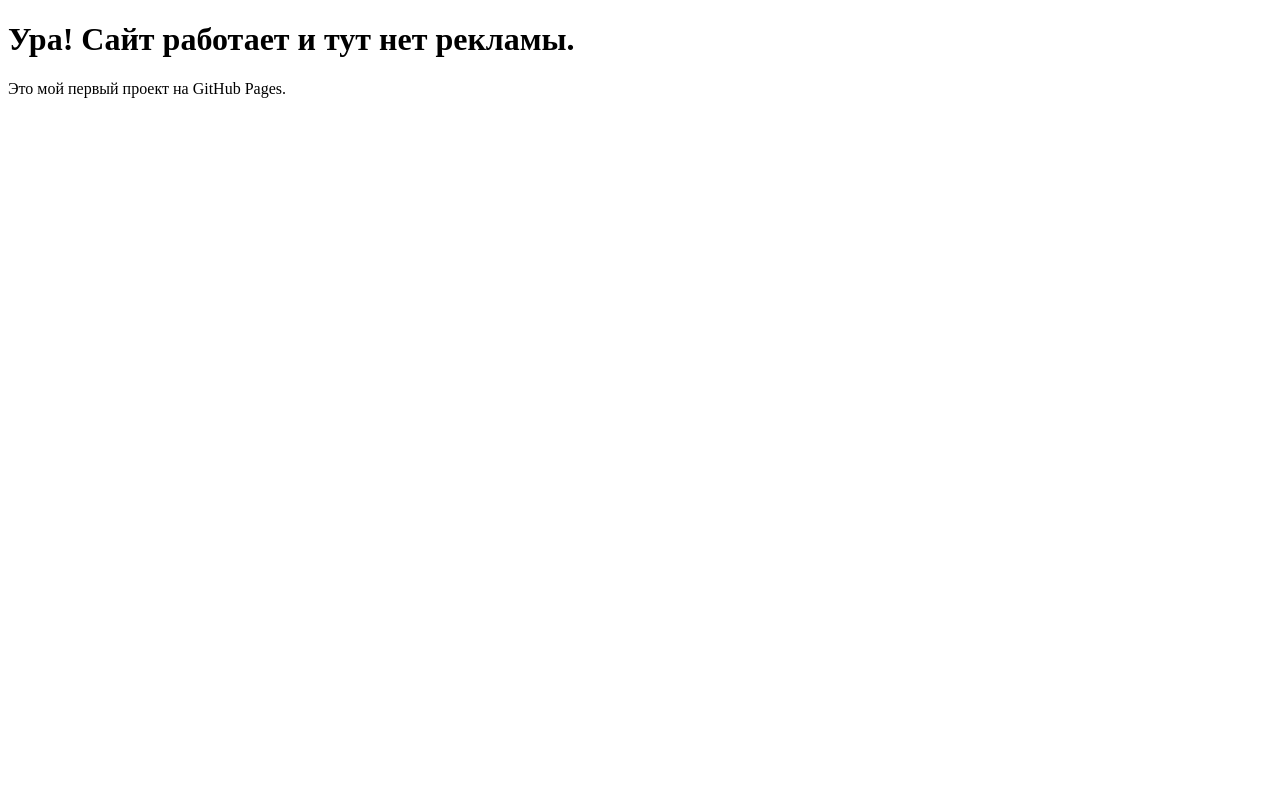
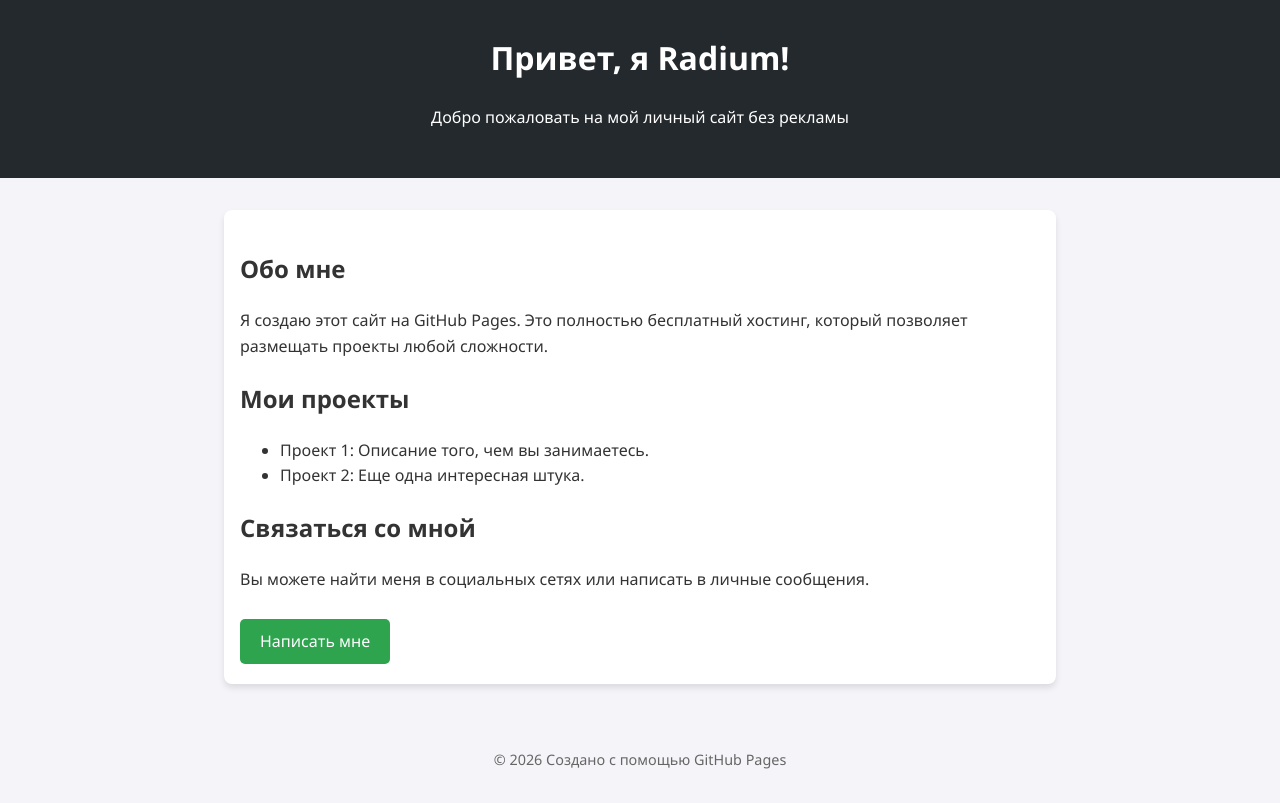
Before and after one commit to radiumpubg-hue/radium.github.io, a plain HTML site: page index.html in a window 1280 px wide. Drawn offline with Linux system fonts and the light colour scheme.

Commit message:
Revise index.html for personal website layout
Updated the HTML structure, added meta tags, and improved styles.

```diff
--- a/index.html
+++ b/index.html
@@ -1,10 +1,46 @@
 <!DOCTYPE html>
-<html>
+<html lang="ru">
 <head>
-    <title>Мой бесплатный сайт</title>
+    <meta charset="UTF-8">
+    <meta name="viewport" content="width=device-width, initial-scale=1.0">
+    <title>Мой Личный Сайт</title>
+    <style>
+        /* Основные стили для красоты */
+        body { font-family: 'Segoe UI', Tahoma, Geneva, Verdana, sans-serif; margin: 0; line-height: 1.6; color: #333; background: #f4f4f9; }
+        header { background: #24292e; color: #fff; padding: 2rem 1rem; text-align: center; }
+        .container { max-width: 800px; margin: 2rem auto; padding: 0 1rem; background: #fff; border-radius: 8px; box-shadow: 0 4px 6px rgba(0,0,0,0.1); padding-top: 20px; padding-bottom: 20px; }
+        h1 { margin-top: 0; }
+        .btn { display: inline-block; background: #2ea44f; color: white; padding: 10px 20px; text-decoration: none; border-radius: 5px; margin-top: 10px; }
+        .btn:hover { background: #2c974b; }
+        footer { text-align: center; padding: 2rem; font-size: 0.9rem; color: #666; }
+        img { max-width: 100%; border-radius: 8px; }
+    </style>
 </head>
 <body>
-    <h1>Ура! Сайт работает и тут нет рекламы.</h1>
-    <p>Это мой первый проект на GitHub Pages.</p>
+
+<header>
+    <h1>Привет, я Radium!</h1>
+    <p>Добро пожаловать на мой личный сайт без рекламы</p>
+</header>
+
+<div class="container">
+    <h2>Обо мне</h2>
+    <p>Я создаю этот сайт на GitHub Pages. Это полностью бесплатный хостинг, который позволяет размещать проекты любой сложности.</p>
+
+    <h2>Мои проекты</h2>
+    <ul>
+        <li>Проект 1: Описание того, чем вы занимаетесь.</li>
+        <li>Проект 2: Еще одна интересная штука.</li>
+    </ul>
+
+    <h2>Связаться со мной</h2>
+    <p>Вы можете найти меня в социальных сетях или написать в личные сообщения.</p>
+    <a href="#" class="btn">Написать мне</a>
+</div>
+
+<footer>
+    &copy; 2026 Создано с помощью GitHub Pages
+</footer>
+
 </body>
 </html>
```
